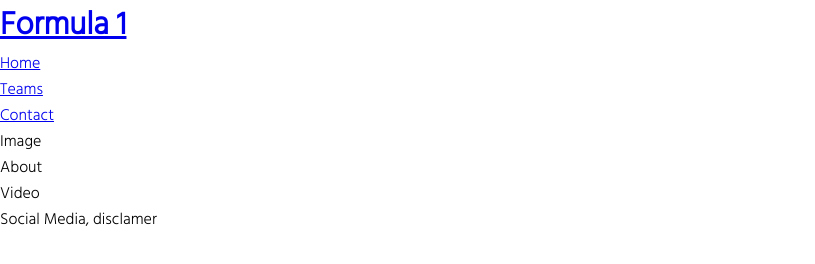
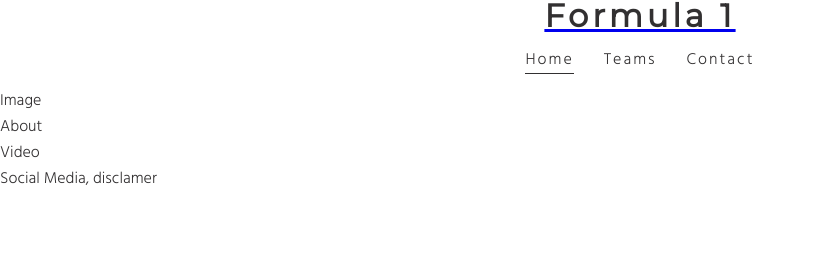
Before and after one commit to LanaCreegan/Formula-1, a plain HTML site: page index.html in a window 1280 px wide. Shown: the whole page, without its empty margins (0-815 px from the left). Drawn offline with Linux system fonts and the light colour scheme.

Commit message:
Style logo and navigation links for menu and logo

```diff
--- a/assets/css/style.css
+++ b/assets/css/style.css
@@ -11,4 +11,53 @@
 body {
     font-family: Hind, sans-serif;
     font-weight: 300;
+    color: #323031;
 }
+
+/* Headings and logo */
+
+h1, h2 {
+    font-family: Montserrat, sans-serif;
+    color: #323031;
+    letter-spacing: 0.125rem;
+
+}
+
+#logo {
+    text-align: center;
+    letter-spacing: 0.25rem;
+    font-size: 200%;
+
+}
+
+/* Navigation links */
+
+#menu {
+    font-size: 100%;
+    letter-spacing: 0.125rem;
+    text-align: center;
+}
+
+#menu, #logo {
+    line-height: 2.00rem;
+}
+
+#menu li {
+    list-style-type: none;
+    display: inline-block;
+    margin: 0.75rem;
+
+}
+
+#menu a {
+    text-decoration: none;
+    color: inherit;
+}
+
+#menu a:hover {
+    border-bottom: 0.080rem solid #323031;
+}
+
+.active {
+    border-bottom: 0.080rem solid #323031;
+}
--- a/index.html
+++ b/index.html
@@ -15,12 +15,12 @@
     <!--Header-->
     <header>
         <a href="index.html">
-            <h1>Formula 1</h1>
+            <h1 id="logo">Formula 1</h1>
         </a>
     <nav>
-        <ul>
+        <ul id="menu">
             <li>
-                <a href="index.html">Home</a>
+                <a href="index.html" class="active">Home</a>
             </li>
             <li>
                 <a href="#">Teams</a>
```
